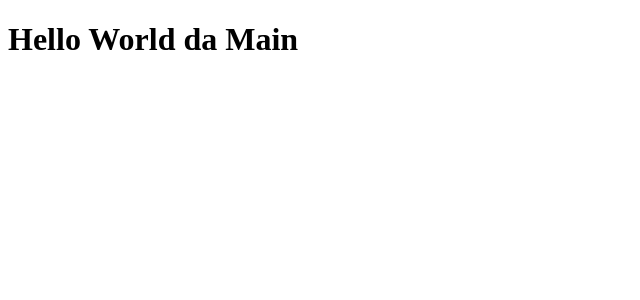
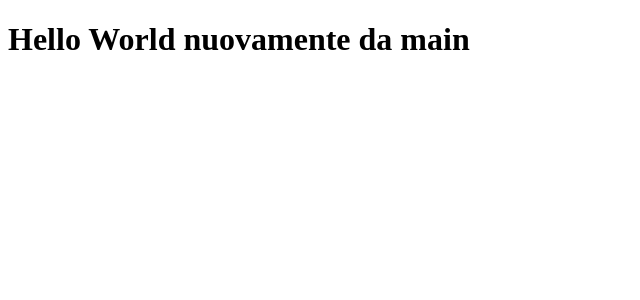
Before and after one commit to JardiinWD/next-portfolio, a Next.js app: page / in a window 1280 px wide. Shown: the top 300 px of the page, without its empty margins (0-640 px from the left). Built offline with nearby package versions, Linux system fonts and the light colour scheme.

Commit message:
Nuovo update direttamente da main

```diff
--- a/pages/index.js
+++ b/pages/index.js
@@ -1,5 +1,5 @@
 import Head from "next/head";
 
 export default function Home() {
-  return <h1>Hello World da Main</h1>;
+  return <h1>Hello World nuovamente da main</h1>;
 }
```
